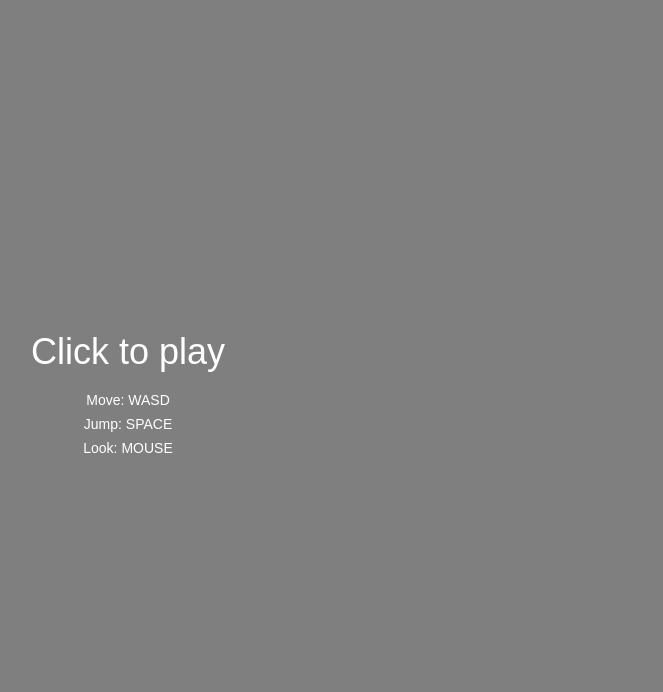
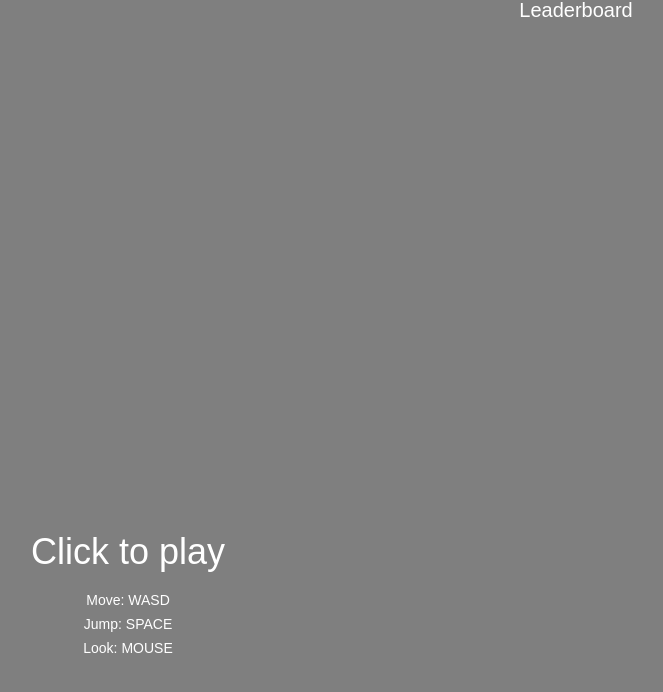
Before and after one commit to vinport16/KHE19, a website: page client/index.html in a window 1280 px wide. Shown: the whole page, without its empty margins (512-1175 px from the left). Drawn offline with nearby package versions, Linux system fonts and the light colour scheme.

Commit message:
Started on leaderboard

```diff
--- a/client/index.html
+++ b/client/index.html
@@ -17,9 +17,21 @@
             margin: 0px;
         }
 
+        #leaderboard {
+            width: 30%;
+            height: 40%;
+            float: right;
+            display: box;
+            color: #ffffff;
+          	text-align: center;
+            font-family: Arial;
+            font-size: 20px;
+            line-height: 20px;
+        }
+
         #instructions {
             width: 100%;
-            height: 100%;
+            height: 70%;
             display: -webkit-box;
             display: -moz-box;
             display: box;
@@ -44,6 +56,7 @@
 
 <body>
     <div id="blocker">
+        <div id="leaderboard">Leaderboard</div>
 
         <div id="instructions">
             <span style="font-size:36px">Click to play</span>
--- a/client/stolenExample.js
+++ b/client/stolenExample.js
@@ -432,4 +432,11 @@ socket.on("projectile burst", function(p){
 
 });
 
+socket.on("leaderboard", function(board) {
+  //List of objs with .name, .kills, .deaths
+  var leaderboard = "Leaderboard:\n";
+  leaderboard += "hello\n"
+  document.getElementById("leaderboard").innerHTML(leaderboard)
+})
+
 socket.emit("map");
```
